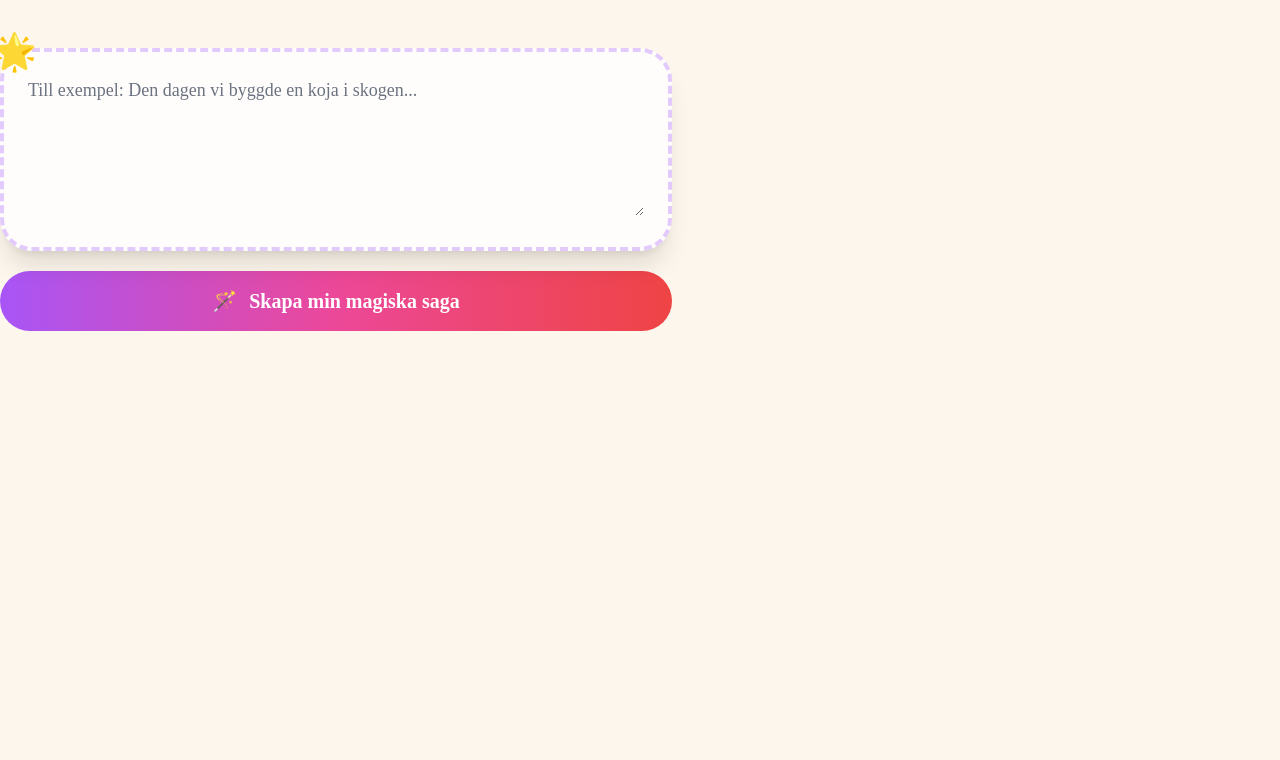
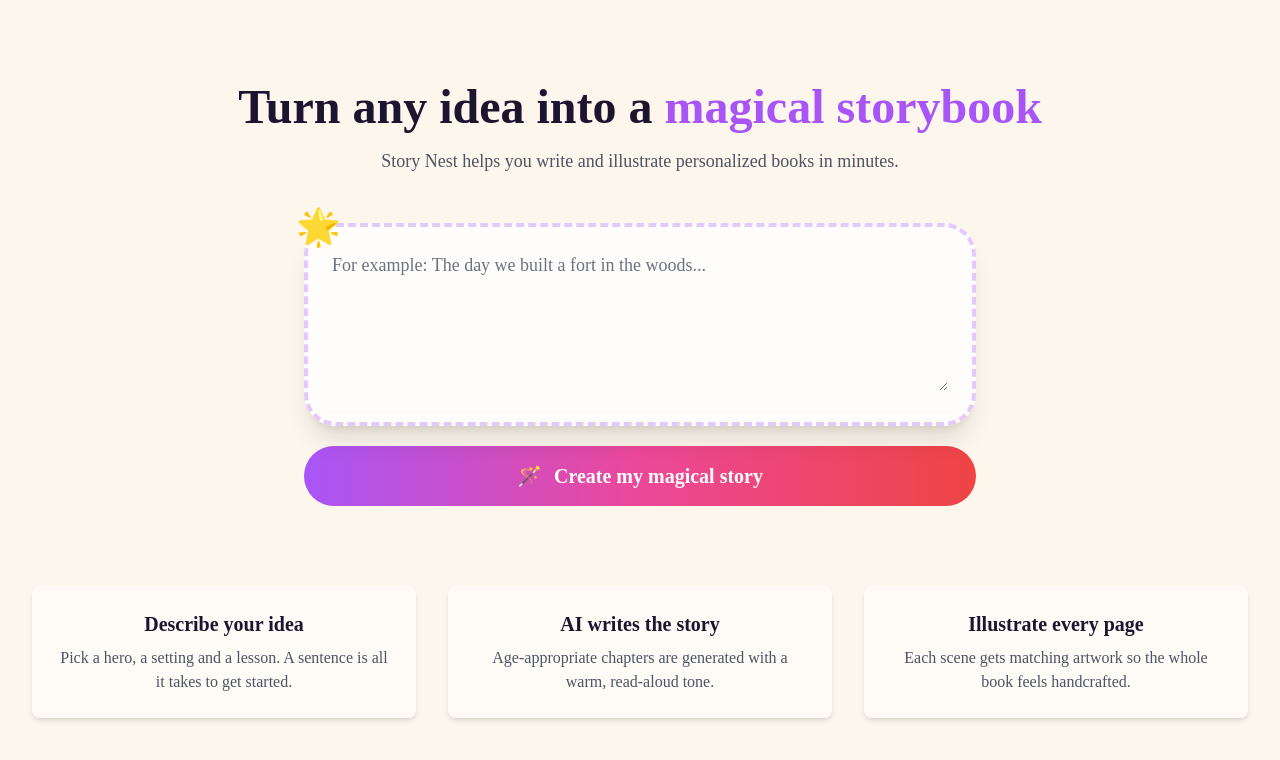
Before and after one commit to simonastonolsson/ai-storybook, a Next.js app: page / in a window 1280 px wide. Shown: the top 760 px of the page. Built offline with nearby package versions, Linux system fonts and the light colour scheme.

Commit message:
Update page.tsx

```diff
--- a/app/page.tsx
+++ b/app/page.tsx
@@ -1,6 +1,17 @@
 export default function Page() {
   return (
-    <>
+    <main className="flex min-h-screen flex-col items-center justify-center p-8">
+      {/* Main Headline Section */}
+      <div className="text-center">
+        <h1 className="text-5xl font-bold">
+          Turn any idea into a <span className="text-purple-500">magical storybook</span>
+        </h1>
+        <p className="mt-4 text-lg text-gray-600">
+          Story Nest helps you write and illustrate personalized books in minutes.
+        </p>
+      </div>
+
+      {/* New Story Creation Section */}
       <div className="mt-12 w-full max-w-2xl">
         <div className="relative rounded-[2rem] border-4 border-dashed border-purple-300/70 bg-white/80 p-6 shadow-xl backdrop-blur">
           <div className="pointer-events-none absolute -top-5 -left-3 text-4xl">🌟</div>
@@ -9,7 +20,7 @@
             name="memory"
             rows={5}
             className="w-full bg-transparent text-lg placeholder:text-gray-500 focus:outline-none"
-            placeholder="Till exempel: Den dagen vi byggde en koja i skogen..."
+            placeholder="For example: The day we built a fort in the woods..."
           />
         </div>
         <button
@@ -17,9 +28,25 @@
           className="group mt-5 flex w-full items-center justify-center gap-3 rounded-full bg-gradient-to-r from-purple-500 via-pink-500 to-red-500 px-8 py-4 text-xl font-bold text-white transition-transform duration-300 hover:scale-105"
         >
           <span className="transition group-hover:rotate-12">🪄</span>
-          Skapa min magiska saga
+          Create my magical story
         </button>
       </div>
-    </>
+
+      {/* Feature Highlight Section */}
+      <div className="mt-20 grid grid-cols-1 gap-8 text-center md:grid-cols-3">
+        <div className="rounded-lg bg-white/50 p-6 shadow-md">
+          <h3 className="text-xl font-semibold">Describe your idea</h3>
+          <p className="mt-2 text-gray-600">Pick a hero, a setting and a lesson. A sentence is all it takes to get started.</p>
+        </div>
+        <div className="rounded-lg bg-white/50 p-6 shadow-md">
+          <h3 className="text-xl font-semibold">AI writes the story</h3>
+          <p className="mt-2 text-gray-600">Age-appropriate chapters are generated with a warm, read-aloud tone.</p>
+        </div>
+        <div className="rounded-lg bg-white/50 p-6 shadow-md">
+          <h3 className="text-xl font-semibold">Illustrate every page</h3>
+          <p className="mt-2 text-gray-600">Each scene gets matching artwork so the whole book feels handcrafted.</p>
+        </div>
+      </div>
+    </main>
   );
 }
```
